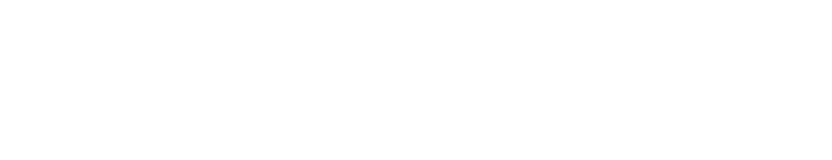
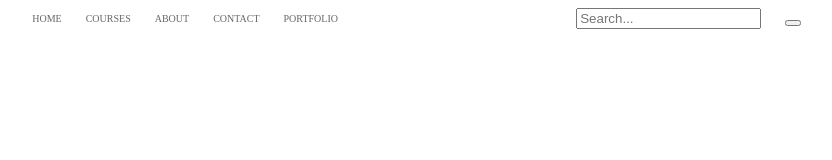
Before and after one commit to WarnitaAdams/code4ct, a plain HTML site: page index.html in a window 1280 px wide. Shown: the whole page, without its empty margins (219-1051 px from the left). Drawn offline with Linux system fonts and the light colour scheme.

Commit message:
started on nav

```diff
--- a/index.html
+++ b/index.html
@@ -0,0 +1,38 @@
+<!DOCTYPE html>
+<html lang="en">
+<head>
+    <meta charset="UTF-8">
+    <meta name="viewport" content="width=device-width, initial-scale=1.0">
+    <meta http-equiv="X-UA-Compatible" content="ie=edge">
+    <link rel="stylesheet" href="css/main.css">
+    <script src="js/main.js"></script>
+    <title>Code4CT</title>
+</head>
+<body>
+    <!-- The nav bar starts here -->
+    <nav>
+        <div class="navbar">
+            <a class="active" href="#">HOME</a>
+            <a href="#">COURSES</a>
+            <a href="#">ABOUT</a>
+            <a href="#">CONTACT</a>
+            <a href="#">PORTFOLIO</a>
+
+            <div class="search_container">
+                <form>
+                <input type="text" placeholder="Search..." name="search">
+                <button type="submit"><i class="fa fa-search"></i></button>
+                </form>
+            </div>
+        </div>
+    </nav>
+    <!-- The nav bar ends here -->
+
+    <!-- The banner starts here -->
+    <!-- <section class="banner">
+        <h1 class="main_heading">Young Women Leveraging Tech for Social Innovation</h1>
+    </section> -->
+
+
+</body>
+</html>
--- a/sass/partials/_layout.scss
+++ b/sass/partials/_layout.scss
@@ -1 +1,46 @@
 // The layout of the website, basically the css grids
+.navbar {
+    overflow: hidden;
+    height: 55px ;
+    text-align: center;
+    display: block;
+    word-spacing: 20px;
+    margin-left: 5px;
+}
+
+.navbar a {
+    width: 201px;
+    height: 5.5px;
+    font-family: Poppins;
+    font-size: 10px;
+    line-height: 2.14;
+    color: #666666;
+    text-decoration: none;
+}
+
+a:active {
+    color: #ee534f;
+}
+
+.search_container {
+    float: right;
+    margin-right: 20%;
+    margin-bottom: 10%;
+}
+
+// form {
+//     width: 200px;
+//     margin-top: 5px;
+//     margin-right: 15%;
+// }
+
+// .search_container{
+//     float: right;
+//     padding-bottom: 5px;
+// }
+
+// .banner{
+//     width: 100%;
+//     height: 500px;
+//     background-color: #555555;
+// }
```
Also changed, not shown: css/main.css (added), sass/partials/_components.scss (line endings or trailing spaces), sass/partials/_variables.scss (line endings or trailing spaces), 1 other file.
